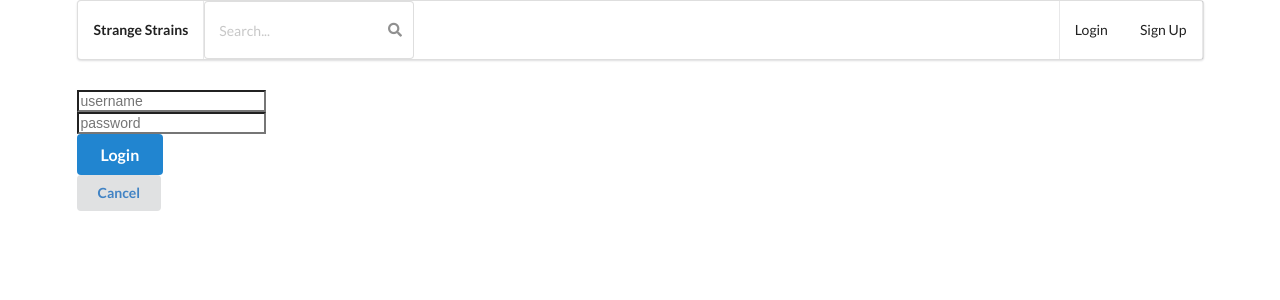
After one commit to Minhbo2/strange-strains, a Node server app: page /login in a window 1280 px wide. The commit adds this page. Shown: the top 300 px of the page. Run offline with Node 20, Linux system fonts and the light colour scheme; some libraries are stand-ins or nearby versions.

Commit message:
add sign u and login forms

```diff
--- a/v1/app.js
+++ b/v1/app.js
@@ -3,22 +3,23 @@ var express     = require("express"),
     bodyParser  = require("body-parser"),
     mongoose    = require("mongoose")
 
-var Strain      = require("./models/strain");
+var Strain      = require("./models/strain"),
+    User        = require("./models/user");
 
-var seed        = [
-                    {
-                        name: "BuBa",
-                        image: "http://www.thenug.com/sites/default/pub/040314/thenug-wmNRDwnFBq.jpg",
-                        description: "blah blah blah",
-                        author: "No One"
-                    },
-                    {
-                        name: "BuBa",
-                        image: "http://www.thenug.com/sites/default/pub/040314/thenug-wmNRDwnFBq.jpg",
-                        description: "blah blah blah",
-                        author: "No One"
-                    }
-                ]
+// var seed        = [
+//                     {
+//                         name: "BuBa",
+//                         image: "http://www.thenug.com/sites/default/pub/040314/thenug-wmNRDwnFBq.jpg",
+//                         description: "blah blah blah",
+//                         author: "No One"
+//                     },
+//                     {
+//                         name: "BuBa",
+//                         image: "http://www.thenug.com/sites/default/pub/040314/thenug-wmNRDwnFBq.jpg",
+//                         description: "blah blah blah",
+//                         author: "No One"
+//                     }
+//                 ]
 
 
     // Strain.create(seed, function(){});
@@ -30,11 +31,13 @@ var seed        = [
 
 
 
-
+    // HOME PAGE
     app.get("/", function(req, res){
         res.render("landing");
     });
 
+
+    // INDEX
     app.get("/strains", function(req, res){
         Strain.find({}, function(err, strains){
             if(err)
@@ -45,6 +48,48 @@ var seed        = [
     });
 
 
+    //SIGN UP PAGE
+    app.get("/signup", function(req,res){
+        res.render("../userprofile/new");
+    });
+
+
+    // LOGIN
+    app.get("/login", function(req, res){
+       res.render("../userprofile/login");
+    });
+
+
+    // USER DESCRIPTION
+    app.get("/signup/user-description", function(req, res){
+        res.render("../userprofile/userdescr");
+    });
+
+
+    // USER PROFILE PAGE AFTER SIGN UP
+    app.post("/userprofile/:id", function(req, res){
+        // extracting data from the form
+        var username    = req.body.username;
+        var image       = req.body.image;
+        var description = req.body.description;
+        var email       = req.body.email;
+
+        var user  = {username: username, image: image, description: description, email: email}
+
+        User.create(user, function(err, newUser){
+            if(err)
+                console.log(err + " while creating new user");
+            else
+                res.render("../userprofile/index", {newUser: newUser});
+        })
+    });
+
+
+
+
+
+
+
 
 
 app.listen(process.env.PORT, process.env.IP, function(){
--- a/v1/models/user.js
+++ b/v1/models/user.js
@@ -2,7 +2,10 @@ var mongoose    =  require("mongoose");
 
 var userSchema= {
                     username: String,
-                    password: String
+                    password: String,
+                    email: String,
+                    image: String,
+                    description: String
                 }
 
 
--- a/v1/public/stylesheet/main.css
+++ b/v1/public/stylesheet/main.css
@@ -1,7 +1,4 @@
-hr{
-    width : 75%;
-    margin: 50px auto;
-}
+
 
 #navbar{
     height: 60px;
@@ -15,5 +12,5 @@ hr{
 }
 
 .container{
-    margin: 30px auto;
+    margin-bottom: 30px;
 }
--- /dev/null
+++ b/v1/userprofile/login.ejs
@@ -0,0 +1,22 @@
+<% include ../views/partials/header %>
+
+    <div class = "ui container">
+        <form action="/strains", method="POST">
+            <div>
+                <input type="text", placeholder ="username", name = "username">
+            </div>
+            <div>
+                <input type="text", placeholder ="password", name = "password">
+            </div>
+            <div>
+                <button class = "large ui primary button">Login</button>
+        </form>
+        <div>
+            <button class = "ui button">
+                    <a href = "/">Cancel</a>
+                </button>
+            </div>
+        </div>
+    </div>
+
+<% include ../views/partials/footer %>
--- a/v1/views/partials/header.ejs
+++ b/v1/views/partials/header.ejs
@@ -12,7 +12,7 @@
                     <input type="text" placeholder="Search...">
                 <i class="search link icon"></i>
                 </div>
-                <a class="ui right item">Login</a>
-                <a class="item">Sign Up</a>
+                <a class="ui right item" href = "/login">Login</a>
+                <a class="item" href ="/signup">Sign Up</a>
             </div>
         </div>
--- a/v1/views/strains/index.ejs
+++ b/v1/views/strains/index.ejs
@@ -1,6 +1,6 @@
 <% include ../partials/header %>
 
-    <div class = "ui container">
+    <div class = "ui inverted segment container">
         <% strains.forEach(function(strain){%>
             <div class="ui internally celled grid">
                 <div class="row">
@@ -11,7 +11,7 @@
                     </div>
                     <div class="ten wide column">
                         <div>
-                            <p><%= strain.name%></p>
+                            <p><strong><%= strain.name%></strong></p>
                         </div>
                         <p><%= strain.description%></p>
                     </div>
--- a/v1/views/strains/new.ejs
+++ b/v1/views/strains/new.ejs
@@ -0,0 +1 @@
+<h1>Creating a new strain</h1>
--- a/v1/views/strains/show.ejs
+++ b/v1/views/strains/show.ejs
@@ -0,0 +1 @@
+<h1>Show all the strains the user has created</h1>
```
Also changed, not shown: v1/userprofile/index.ejs (added, +12 -0 lines), v1/userprofile/new.ejs (added, +36 -0 lines).
